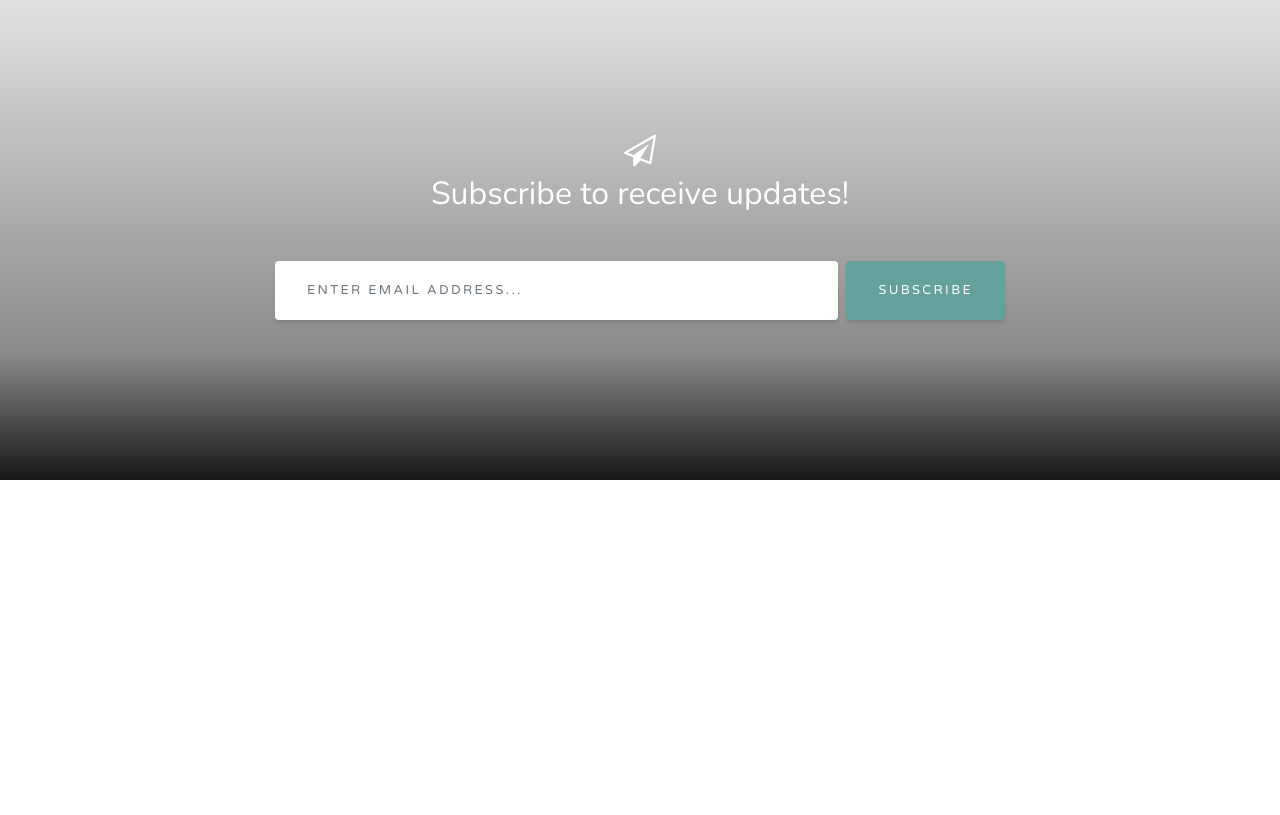
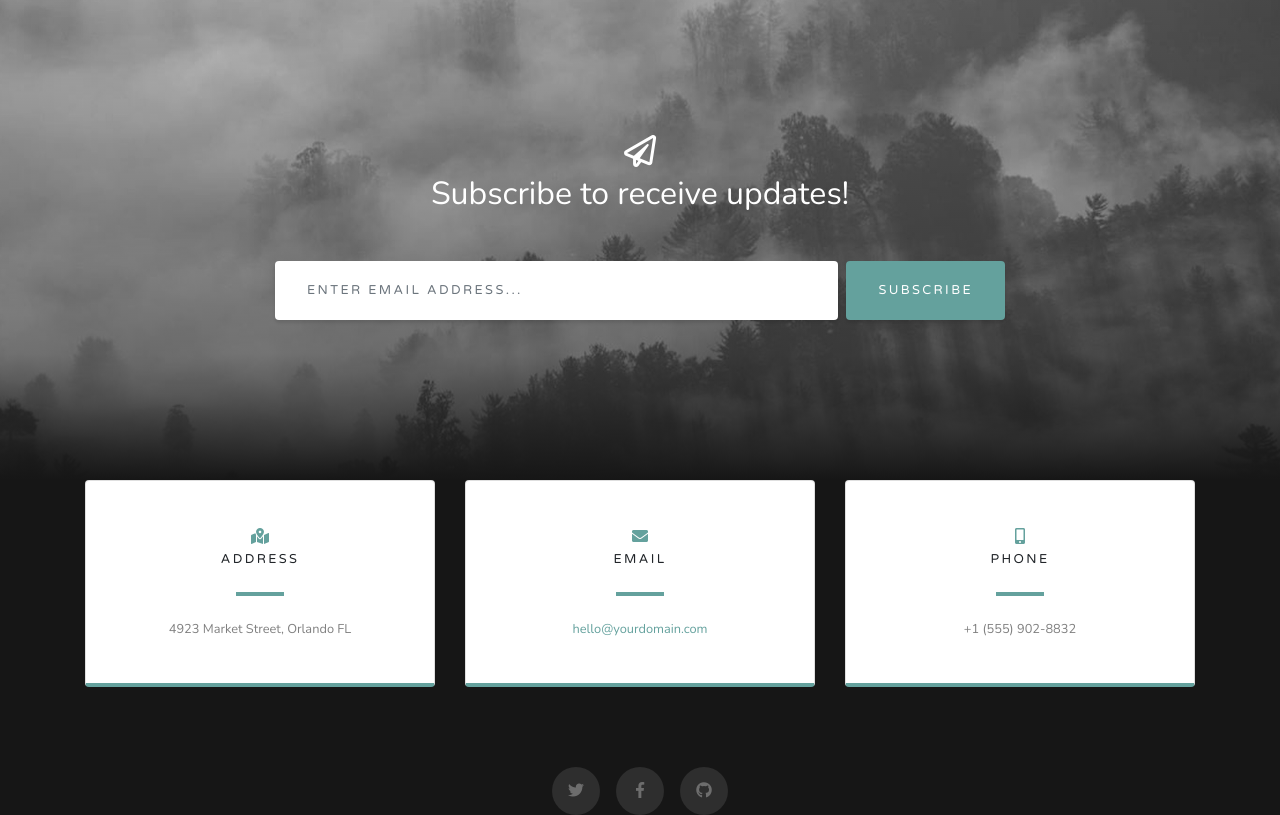
Before and after one commit to Va2/cs6-simple-recap-exo, a website: page index.html in a window 1280 px wide. Shown: the part 2780-3595 px from the top of the page. Before the commit the page ends 3260 px from the top, so only its background shows below. Drawn offline with nearby package versions, Linux system fonts and the light colour scheme.

Commit message:
add contact section

```diff
--- a/css/style.css
+++ b/css/style.css
@@ -41,7 +41,8 @@ header{
     background: linear-gradient(to bottom, rgba(22, 22, 22, .1) 0, rgba(22, 22, 22, .5) 75%, #161616 100%),
         url(../images/bg-signup.jpg);
     background-position: center;
-    background-repeat: background-repeat
+    background-repeat: no-repeat;
+    /* border-bottom: #161616 !important; */
 }
 .signup-section .form-inline input{
     -webkit-box-shadow: 0 .1875rem .1875rem 0 rgba(0, 0, 0, .1) !important;
@@ -101,6 +102,43 @@ a:active{
     letter-spacing: .15rem;
     border: 0;
 }
+.btn-primary:hover,
+.btn-primary:active{
+    background: #4f837f;
+}
+.contact-section .card{
+    border-bottom: .25rem solid #64a19d;
+}
+.contact-section .card h4{
+    font-size: .8rem;
+    font-family: 'Varela Round', sans-serif;
+    letter-spacing: .15rem;
+    color: #212529;
+}
+.text-primary{
+    color: #64a19d !important;
+    font-size: 1rem;
+}
+.map-marked-alt:before{
+    content: "\f5a0";
+}
+.contact-section .card hr{
+    border-color: #64a19d;
+    border-width: .25rem;
+    width: 3rem;
+}
+.contact-section .social{
+    margin-top: 5rem;
+}
+.contact-section .social a{
+    height: 3rem;
+    width: 3rem;
+    background: rgba(255, 255, 255, .1);
+    border-radius: 100%;
+    line-height: 3rem;
+    color: rgba(255, 255, 255, .3);
+    text-align: center;
+}
 .navbar-brand{
     color: rgba(255, 255, 255, .5) !important;
 }
--- a/index.html
+++ b/index.html
@@ -7,7 +7,9 @@
     <title>Grayscale</title>
     <!-- Fonts -->
     <link href="https://fonts.googleapis.com/css?family=Nunito|Varela+Round" rel="stylesheet">
-    <link href="./node_modules/font-awesome/css/font-awesome.min.css" rel="stylesheet">
+    <link rel="stylesheet" href="https://use.fontawesome.com/releases/v5.6.3/css/all.css" integrity="sha384-UHRtZLI+pbxtHCWp1t77Bi1L4ZtiqrqD80Kn4Z8NTSRyMA2Fd33n5dQ8lWUE00s/"
+        crossorigin="anonymous">
+
     <!-- Styles -->
     <link rel="stylesheet" href="./node_modules/bootstrap/dist/css/bootstrap.css">
     <link rel="stylesheet" href="./css/style.css">
@@ -97,7 +99,7 @@
                                 <p class="mb-0 text-white-50">
                                     An example of where you can put an image of a project, or anything else, along with a description.
                                 </p>
-                                <hr class="d-none d-lg-block mb-0 ml-0">
+                                <hr class="d-lg-block mb-0 ml-0">
                             </div>
                         </div>
                     </div>
@@ -117,7 +119,7 @@
                                 <p class="mb-0 text-white-50">
                                     Another example of a project with its respective description. These sections work well responsively as well, try this theme on a small screen!
                                 </p>
-                                <hr class="d-none d-lg-block mb-0 mr-0">
+                                <hr class="d-lg-block mb-0 mr-0">
                             </div>
                         </div>
                     </div>
@@ -132,7 +134,7 @@
         <div class="container">
             <div class="row">
                 <div class="col-md-10 col-lg-8 mx-auto text-center">
-                    <i class="fa fa-paper-plane-o fa-2x mb-2 text-white"></i>
+                    <i class="far fa-paper-plane fa-2x mb-2 text-white"></i>
                     <h2 class="text-white mb-5">
                         Subscribe to receive updates!
                     </h2>
@@ -145,5 +147,61 @@
             </div>
         </div>
     </section>
+
+    <!-- SECTION CONTACT -->
+    <section class="contact-section bg-black">
+        <div class="container">
+
+            <div class="row">
+                <!-- ADDRESS COLUMN -->
+                <div class="col-md-4 mb-3 mb-md-0">
+                    <div class="card py-4 h-100">
+                        <div class="card-body text-center">
+                            <i class="fas map-marked-alt text-primary mb-2"></i>
+                            <h4 class="text-uppercase m-0">Address</h4>
+                            <hr class="my-4">
+                            <div class="small text-black-50">
+                                4923 Market Street, Orlando FL
+                            </div>
+                        </div>
+                    </div>
+                </div>
+
+                <!-- EMAIL COLUMN -->
+                <div class="col-md-4 mb-3 mb-md-0">
+                    <div class="card py-4 h-100">
+                        <div class="card-body text-center">
+                            <i class="fas fa-envelope text-primary mb-2"></i>
+                            <h4 class="text-uppercase m-0">Email</h4>
+                            <hr class="my-4">
+                            <div class="small text-black-50">
+                                <a href="#">hello@yourdomain.com</a>
+                            </div>
+                        </div>
+                    </div>
+                </div>
+
+                <!-- PHONE COLUMN -->
+                <div class="col-md-4 mb-3 mb-md-0">
+                    <div class="card py-4 h-100">
+                        <div class="card-body text-center">
+                            <i class="fas fa-mobile-alt text-primary mb-2"></i>
+                            <h4 class="text-uppercase m-0">Phone</h4>
+                            <hr class="my-4">
+                            <div class="small text-black-50">
+                                +1 (555) 902-8832
+                            </div>
+                        </div>
+                    </div>
+                </div>
+            </div>
+
+            <div class="social d-flex justify-content-center">
+                <a href="" class="mx-2"><i class="fab fa-twitter"></i></a>
+                <a href="" class="mx-2"><i class="fab fa-facebook-f"></i></a>
+                <a href="" class="mx-2"><i class="fab fa-github"></i></a>
+            </div>
+        </div>
+    </section>
 </body>
 </html>
--- a/package.json
+++ b/package.json
@@ -17,7 +17,6 @@
   },
   "homepage": "https://github.com/Va2/cs6-simple-recap-exo#readme",
   "dependencies": {
-    "bootstrap": "^4.2.1",
-    "font-awesome": "^4.7.0"
+    "bootstrap": "^4.2.1"
   }
 }
```
Also changed, not shown: images/bg-signup.jpg (added).
